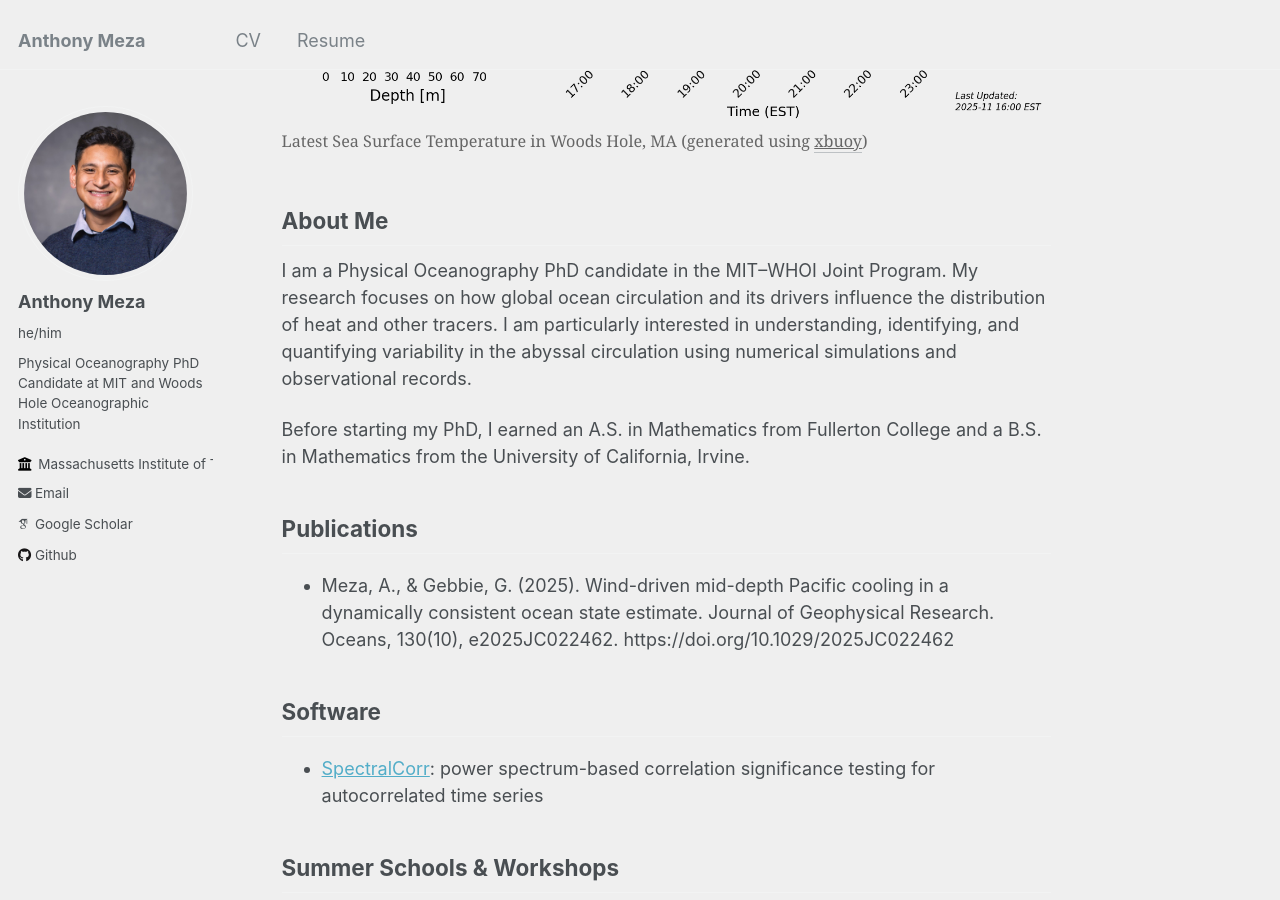
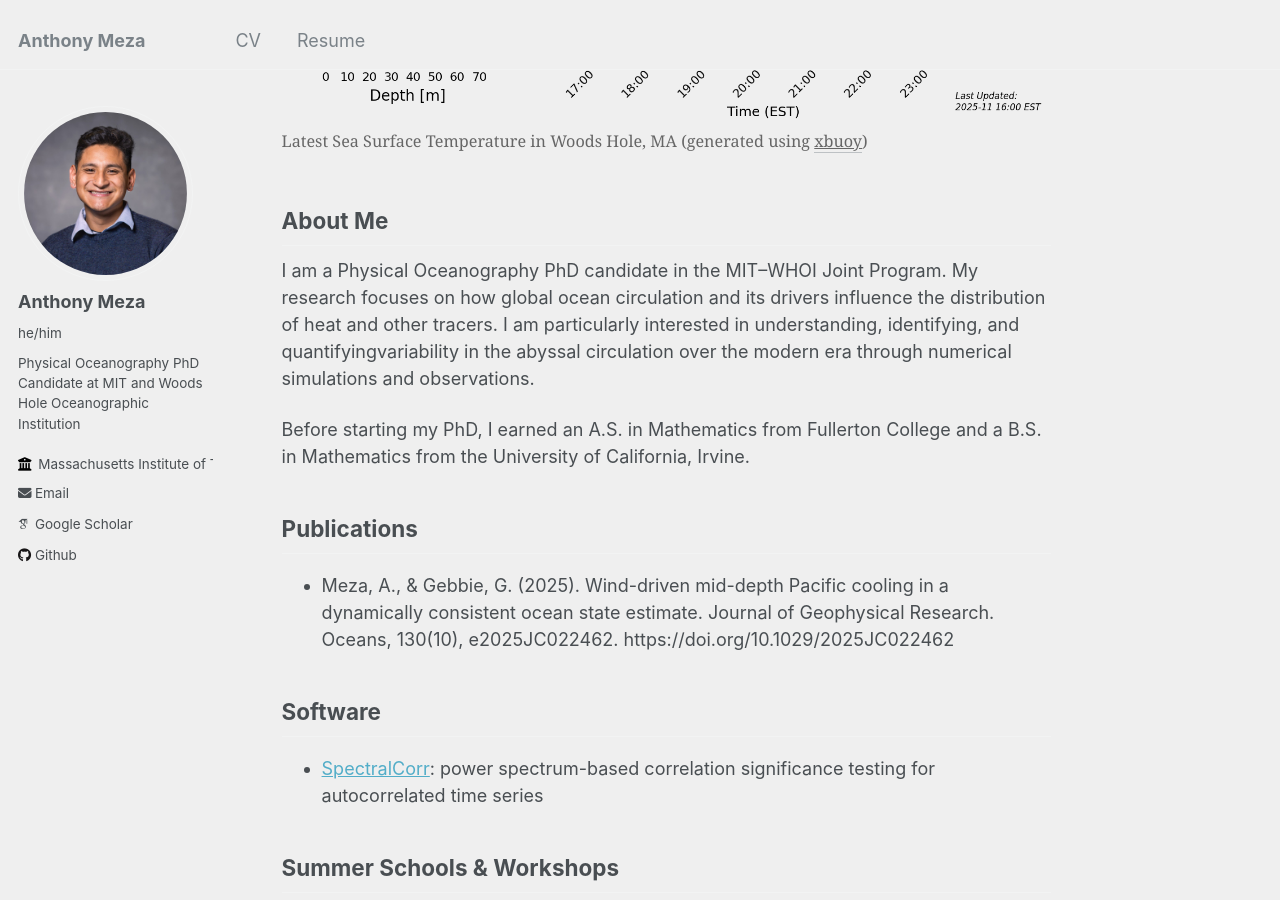
Before and after one commit to anthony-meza/anthony-meza.github.io, a Jekyll site: the page built from _pages/about.md, in a window 1280 px wide and 900 px high, scrolled down 503 px. Built offline with Jekyll 4.4.1, drawn with Linux system fonts in a browser that asks for light colours; some web fonts are replaced.

Commit message:
Update about.md

```diff
--- a/_pages/about.md
+++ b/_pages/about.md
@@ -27,7 +27,7 @@ redirect_from:
 
 ## About Me
 
-I am a Physical Oceanography PhD candidate in the MIT–WHOI Joint Program. My research focuses on how global ocean circulation and its drivers influence the distribution of heat and other tracers. I am particularly interested in understanding, identifying, and quantifying variability in the abyssal circulation using numerical simulations and observational records.
+I am a Physical Oceanography PhD candidate in the MIT–WHOI Joint Program. My research focuses on how global ocean circulation and its drivers influence the distribution of heat and other tracers. I am particularly interested in understanding, identifying, and quantifyingvariability in the abyssal circulation over the modern era through numerical simulations and observations.
 
 Before starting my PhD, I earned an A.S. in Mathematics from Fullerton College and a B.S. in Mathematics from the University of California, Irvine.
 
```
